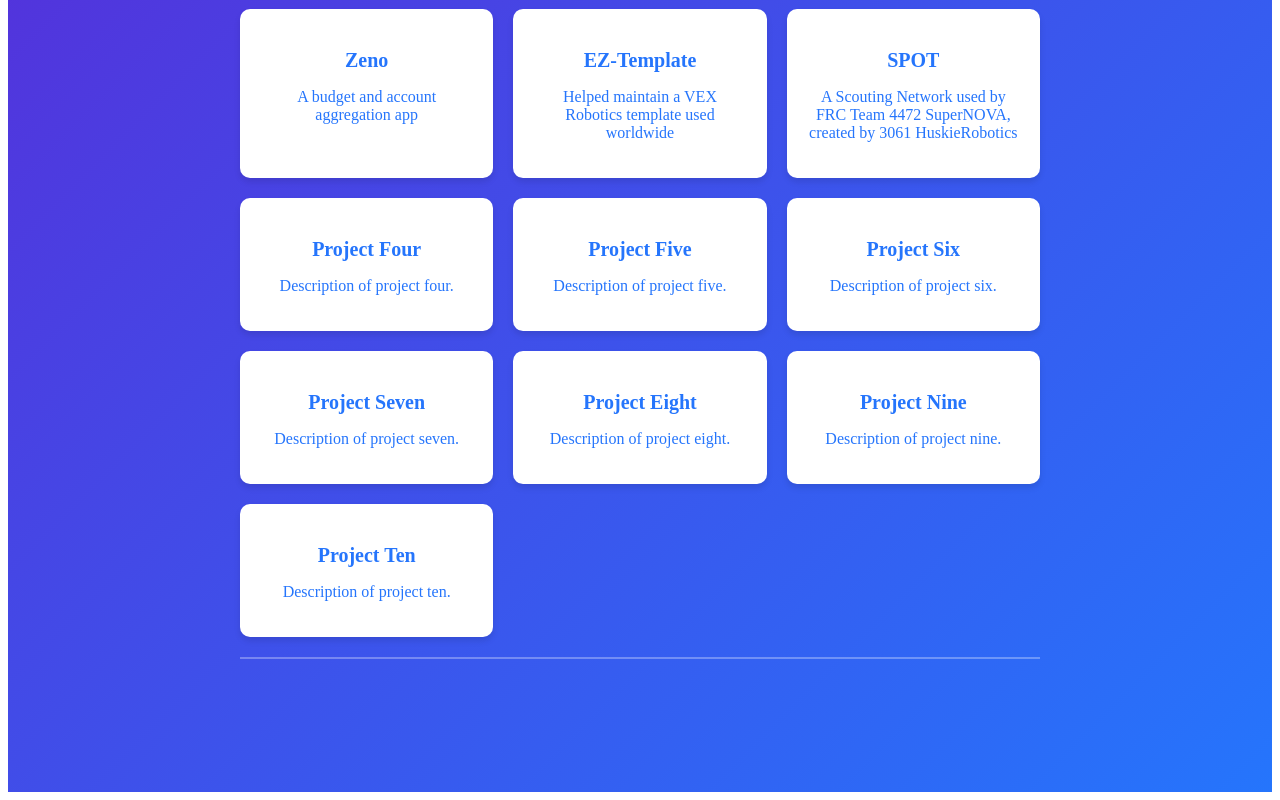
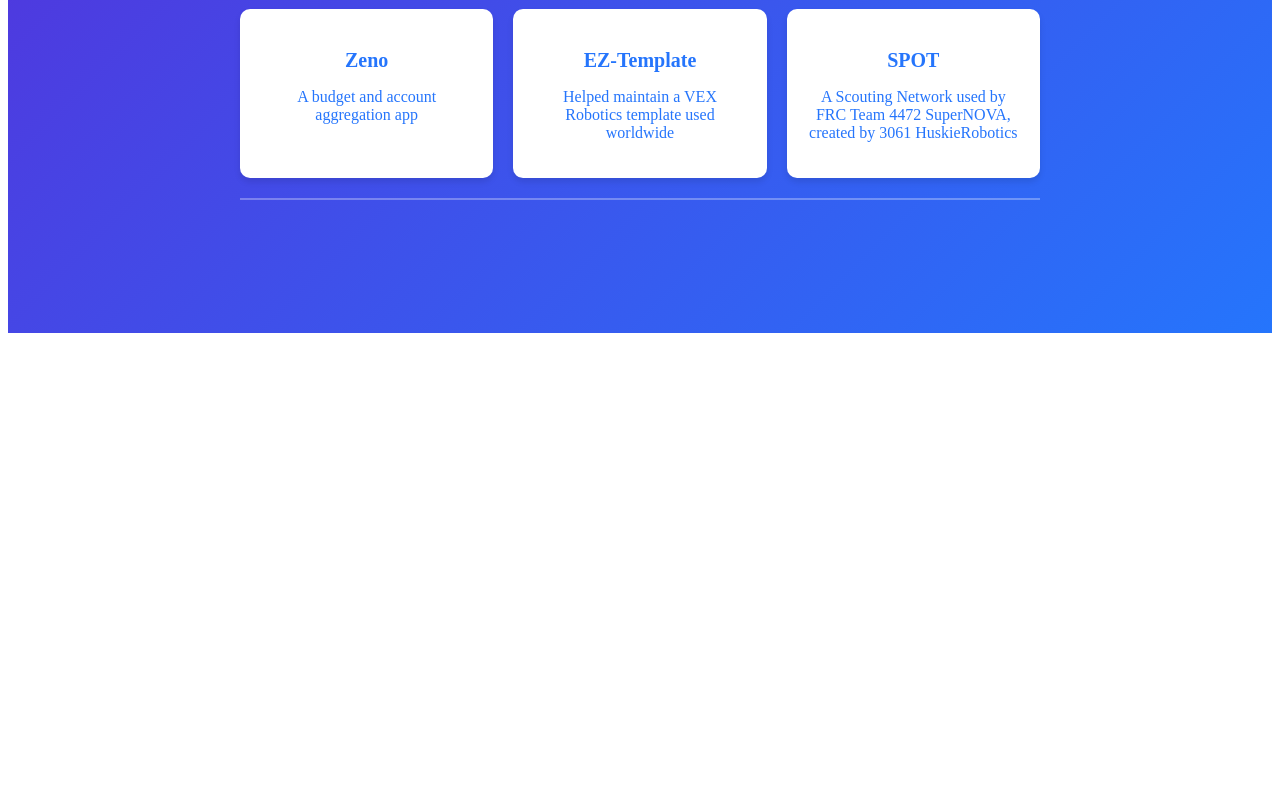
Before and after one commit to jemminiz/jemminiz.github.io, a Vue app: page /portfolio in a window 1280 px wide. Shown: the part 1131-1931 px from the top of the page. After the commit the page ends 1472 px from the top, so only its background shows below. Built offline with nearby package versions, Linux system fonts and the light colour scheme.

Commit message:
Fixed URL for SPOT, removed testing projects.

```diff
--- a/src/views/Portfolio.vue
+++ b/src/views/Portfolio.vue
@@ -65,14 +65,7 @@ export default defineComponent({
     const projects = [
         { id: 1, title: 'Zeno', description: 'A budget and account aggregation app', url: 'https://github.com/jemminiz/Zeno' },
         { id: 2, title: 'EZ-Template', description: 'Helped maintain a VEX Robotics template used worldwide', url: 'https://github.com/EZ-Robotics/EZ-Template' },
-        { id: 3, title: 'SPOT', description: 'A Scouting Network used by FRC Team 4472 SuperNOVA, created by 3061 HuskieRobotics', url: 'https://example.com/project-three' },
-        { id: 4, title: 'Project Four', description: 'Description of project four.', url: 'https://example.com/project-four' },
-        { id: 5, title: 'Project Five', description: 'Description of project five.', url: 'https://example.com/project-five' },
-        { id: 6, title: 'Project Six', description: 'Description of project six.', url: 'https://example.com/project-six' },
-        { id: 7, title: 'Project Seven', description: 'Description of project seven.', url: 'https://example.com/project-seven' },
-        { id: 8, title: 'Project Eight', description: 'Description of project eight.', url: 'https://example.com/project-eight' },
-        { id: 9, title: 'Project Nine', description: 'Description of project nine.', url: 'https://example.com/project-nine' },
-        { id: 10, title: 'Project Ten', description: 'Description of project ten.', url: 'https://example.com/project-ten' },
+        { id: 3, title: 'SPOT', description: 'A Scouting Network used by FRC Team 4472 SuperNOVA, created by 3061 HuskieRobotics', url: 'https://github.com/jemminiz/SPOT' },
     ];
 
     const openLink = (url: string) => {
```
